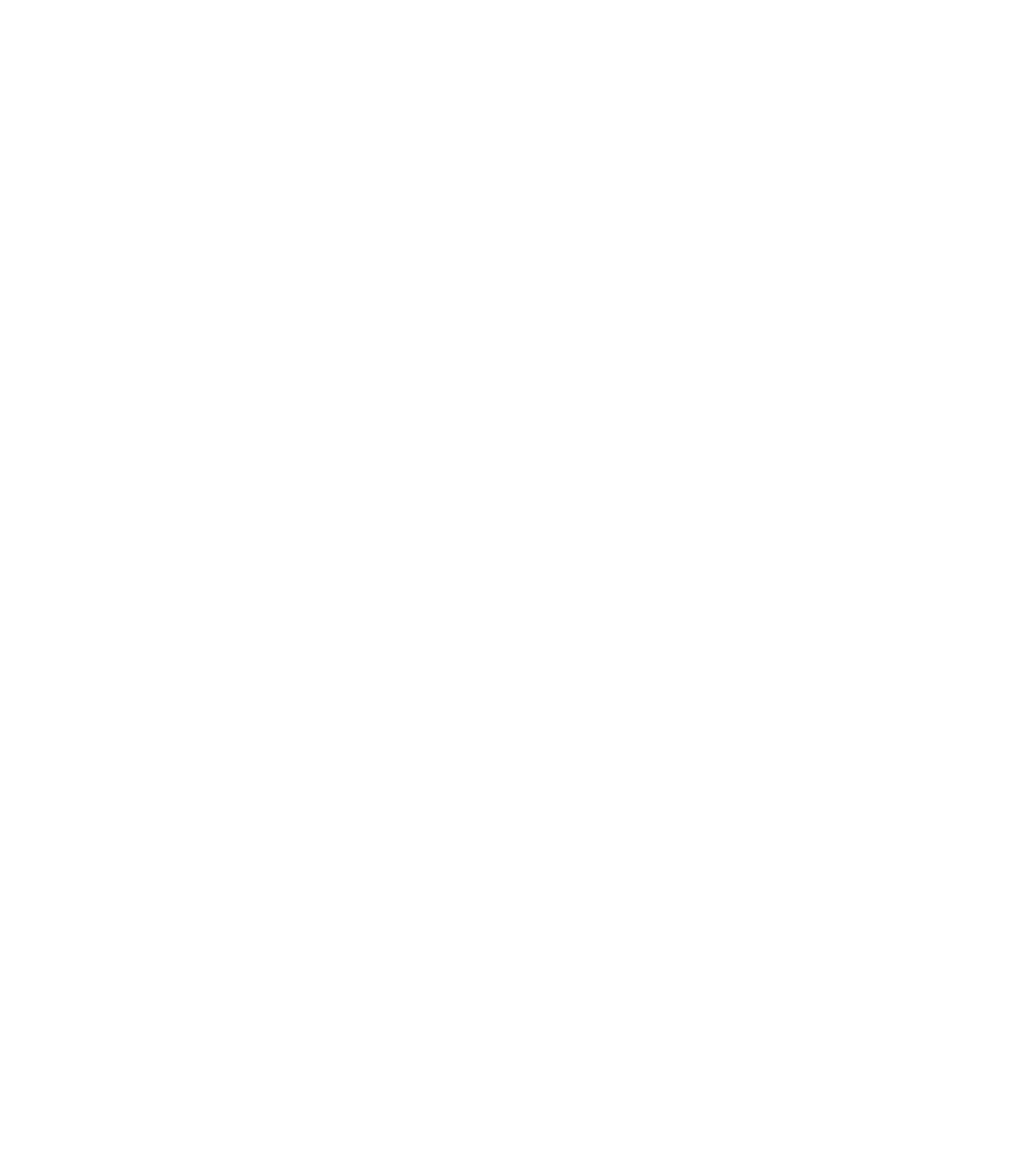
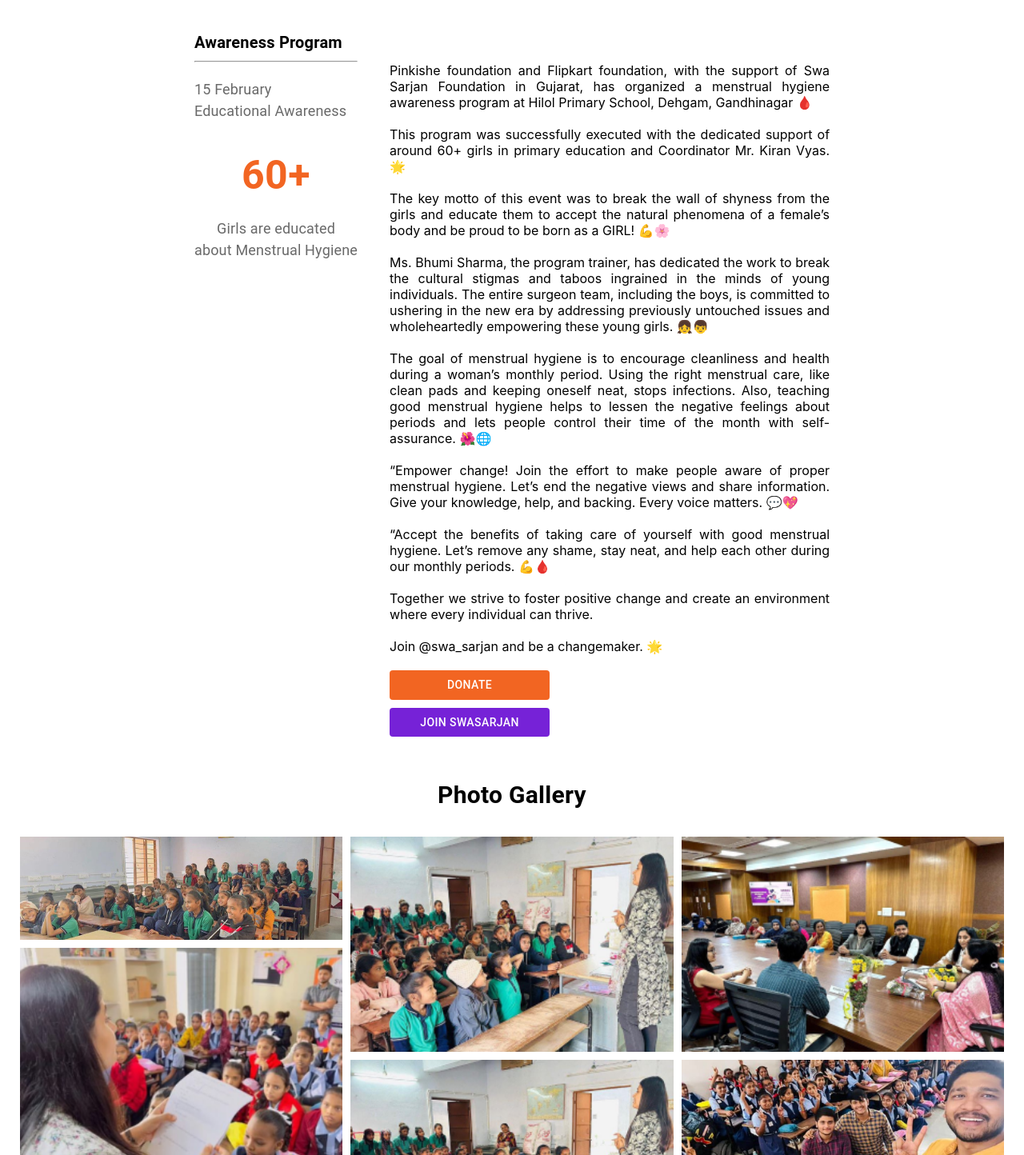
Before and after one commit to DivyaNareshkumarPatel/SwaSarjan, a React (Create React App) app: page /SwaSarjan/campaigndetail in a window 1280 px wide. Before the commit this address had no page. Shown: the part 546-1990 px from the top of the page at 80% size. Before the commit the page ends 800 px from the top, so only its background shows below. Built offline with nearby package versions, Linux system fonts and the light colour scheme; a web font is replaced by a local one.

Commit message:
Campaign2 page completed

```diff
--- a/src/App.js
+++ b/src/App.js
@@ -9,6 +9,7 @@ import Registration from './Pages/Registration';
 import Events from './Pages/Events';
 import Donate from './Pages/Donate';
 import Campaign from './Pages/Campaign';
+import Campaign2 from './Pages/Campaign2';
 export default function App() {
   return (
     <Router basename="/SwaSarjan">
@@ -22,6 +23,7 @@ export default function App() {
         <Route path='/events' element={<Events/>}/>
         <Route path='/donate' element={<Donate/>}/>
         <Route path='/campaign' element={<Campaign/>}/>
+        <Route path="/campaigndetail" element={<Campaign2/>}/>
       </Routes>
     </Router>
   );
--- /dev/null
+++ b/src/Components/Campaign2Detail.jsx
@@ -0,0 +1,148 @@
+import { Button, styled, Typography } from "@mui/material";
+import React from "react";
+import { Link } from "react-router-dom";
+
+export default function Campaign2Detail() {
+  const Text = styled(Typography)({
+    color: "#696969",
+    fontSize: "18px",
+  });
+  return (
+    <div>
+      <div
+        style={{
+          display: "flex",
+          justifyContent: "center",
+          flexWrap: "wrap",
+          margin: "20px auto",
+        }}
+      >
+        <div style={{ maxWidth: "250px", margin: "20px" }}>
+          <div>
+            <div>
+              <Typography style={{ fontWeight: "bold", fontSize: "20px" }}>
+                Awareness Program
+              </Typography>
+              <hr />
+            </div>
+            <Text style={{ marginTop: "20px", marginBottom: "30px" }}>
+              15 February <br />
+              Educational Awareness
+            </Text>
+          </div>
+          <div>
+            <Typography
+              sx={{
+                textAlign: "center",
+                fontWeight: "bold",
+                color: "#F26522",
+                fontSize: "50px",
+                marginBottom: "15px",
+              }}
+            >
+              60+
+            </Typography>
+          </div>
+          <div>
+            <Text sx={{ textAlign: "center" }}>
+              Girls are educated <br />
+              about Menstrual Hygiene
+            </Text>
+          </div>
+        </div>
+        <div style={{ maxWidth: "550px", fontSize: "16px", margin: "20px" }}>
+          <div
+            style={{
+              textWrap: "wrap",
+              maxWidth: "550px",
+              textAlign: "justify",
+              textJustify: "inter-word",
+              marginTop: "40px",
+            }}
+          >
+            Pinkishe foundation and Flipkart foundation, with the support of Swa
+            Sarjan Foundation in Gujarat, has organized a menstrual hygiene
+            awareness program at Hilol Primary School, Dehgam, Gandhinagar 🩸
+            <br />
+            <br />
+            This program was successfully executed with the dedicated support of
+            around 60+ girls in primary education and Coordinator Mr. Kiran
+            Vyas. 🌟
+            <br />
+            <br />
+            The key motto of this event was to break the wall of shyness from
+            the girls and educate them to accept the natural phenomena of a
+            female’s body and be proud to be born as a GIRL! 💪🌸
+            <br />
+            <br />
+            Ms. Bhumi Sharma, the program trainer, has dedicated the work to
+            break the cultural stigmas and taboos ingrained in the minds of
+            young individuals. The entire surgeon team, including the boys, is
+            committed to ushering in the new era by addressing previously
+            untouched issues and wholeheartedly empowering these young girls.
+            👧👦
+            <br />
+            <br />
+            The goal of menstrual hygiene is to encourage cleanliness and health
+            during a woman’s monthly period. Using the right menstrual care,
+            like clean pads and keeping oneself neat, stops infections. Also,
+            teaching good menstrual hygiene helps to lessen the negative
+            feelings about periods and lets people control their time of the
+            month with self-assurance. 🌺🌐
+            <br />
+            <br />
+            “Empower change! Join the effort to make people aware of proper
+            menstrual hygiene. Let’s end the negative views and share
+            information. Give your knowledge, help, and backing. Every voice
+            matters. 💬💖
+            <br />
+            <br />
+            “Accept the benefits of taking care of yourself with good menstrual
+            hygiene. Let’s remove any shame, stay neat, and help each other
+            during our monthly periods. 💪🩸
+            <br />
+            <br />
+            Together we strive to foster positive change and create an
+            environment where every individual can thrive.
+            <br />
+            <br />
+            Join @swa_sarjan and be a changemaker. 🌟
+            <br />
+            <br />
+          </div>
+          <div style={{display:"flex", flexDirection:"column"}}>
+            <Link to="/donate">
+              <Button
+                sx={{
+                  color: "white",
+                  background: "#F26522",
+                  width: "200px",
+                  "&:hover": {
+                    background: "black",
+                  },
+                }}
+              >
+                Donate
+              </Button>
+            </Link>
+            <Link to="/register">
+              <Button
+                sx={{
+                  color: "white",
+                  background: "#7622D7",
+                  width: "200px",
+                  "&:hover": {
+                    background: "black",
+                  },
+                  marginTop:"10px"
+                }}
+              >
+                Join SwaSarjan
+              </Button>
+            </Link>
+          </div>
+        </div>
+      </div>
+    </div>
+  );
+}
--- /dev/null
+++ b/src/Components/Campaign2Gallery.jsx
@@ -0,0 +1,58 @@
+import React from "react";
+import { Typography } from "@mui/material";
+import Masonry from "react-responsive-masonry";
+import image1 from "../images/image1.png";
+import image3 from "../images/image3.png";
+import image7 from "../images/image7.png";
+import image9 from "../images/image9.png";
+import image13 from "../images/image13.png";
+import image14 from "../images/image14.png";
+import image16 from "../images/image16.png";
+import image18 from "../images/image18.png";
+const images = [
+  image1,
+  image3,
+  image9,
+  image13,
+  image3,
+  image14,
+  image7,
+  image18,
+  image16
+];
+
+class Campaign2Gallery extends React.Component {
+  render() {
+    return (
+      <div>
+        <div style={{ margin: "25px" }}>
+          <div
+            style={{
+              textAlign: "center",
+              marginTop: "30px",
+              marginBottom: "30px",
+            }}
+          >
+            <Typography
+              style={{ fontSize: "30px", fontWeight: "bold" }}
+              className="head"
+            >
+              Photo Gallery
+            </Typography>
+          </div>
+          <Masonry columnsCount={3} gutter="10px">
+            {images.map((image, i) => (
+              <img
+                key={i}
+                src={image}
+                style={{ width: "100%", display: "block" }}
+                alt=""
+              />
+            ))}
+          </Masonry>
+        </div>
+      </div>
+    );
+  }
+}
+export default Campaign2Gallery;
--- a/src/Components/DonateForm.jsx
+++ b/src/Components/DonateForm.jsx
@@ -1,4 +1,4 @@
-import React, { useState } from "react";
+import React from "react";
 import { Link } from "react-router-dom";
 import { useMediaQuery } from "@mui/material";
 import OrangeLogo from "../images/Swa Icon Name Orange.png";
--- /dev/null
+++ b/src/Pages/Campaign2.jsx
@@ -0,0 +1,19 @@
+import React from 'react'
+import NavBar from "../Components/Navbar";
+import CommonBanner from "../Components/CommonBanner";
+import Campaign2Detail from '../Components/Campaign2Detail';
+import Campaign2Gallery from '../Components/Campaign2Gallery';
+import Campaign2Video from './Campaign2Video';
+import Footer from '../Components/Footer';
+export default function Campaign2() {
+  return (
+    <div>
+      <NavBar />
+      <CommonBanner head="Campaign" line1="Checkout our " line2="campaigns" />
+      <Campaign2Detail/>
+      <Campaign2Gallery/>
+      <Campaign2Video/>
+      <Footer/>
+    </div>
+  )
+}
--- /dev/null
+++ b/src/Pages/Campaign2Video.jsx
@@ -0,0 +1,18 @@
+import React from "react";
+
+export default function Campaign2Video() {
+  return (
+    <div style={{margin:"40px"}}>
+      <div style={{ background: "white"}}>
+        <iframe
+          title="Video"
+          src="https://www.youtube.com/embed/MBqdXGsjJ74?si=WIxzbqhBb7HeXQq2"
+          frameBorder="0"
+          allow="accelerometer; autoplay; clipboard-write; encrypted-media; gyroscope; picture-in-picture"
+          allowFullScreen
+          style={{ width: "100%", height: "400px", borderRadius:"20px" }}
+        />
+      </div>
+    </div>
+  );
+}
--- a/src/Pages/Registration.jsx
+++ b/src/Pages/Registration.jsx
@@ -1,8 +1,8 @@
 import React from "react";
 import LoginCommunity from "../Components/LoginCommunity";
 import RegistrationOptions from "../Components/RegistrationOptions";
-import RegistrationMainForm from "../Components/RegistrationMainForm";
-import {Box,Typography,styled, useMediaQuery } from "@mui/material";
+// import RegistrationMainForm from "../Components/RegistrationMainForm";
+import {Box,styled, useMediaQuery } from "@mui/material";
 
 
 const FirstDisplay = styled(Box)({
```
Also changed, not shown: src/Components/CampaignComponent.jsx (+23 -13 lines).
